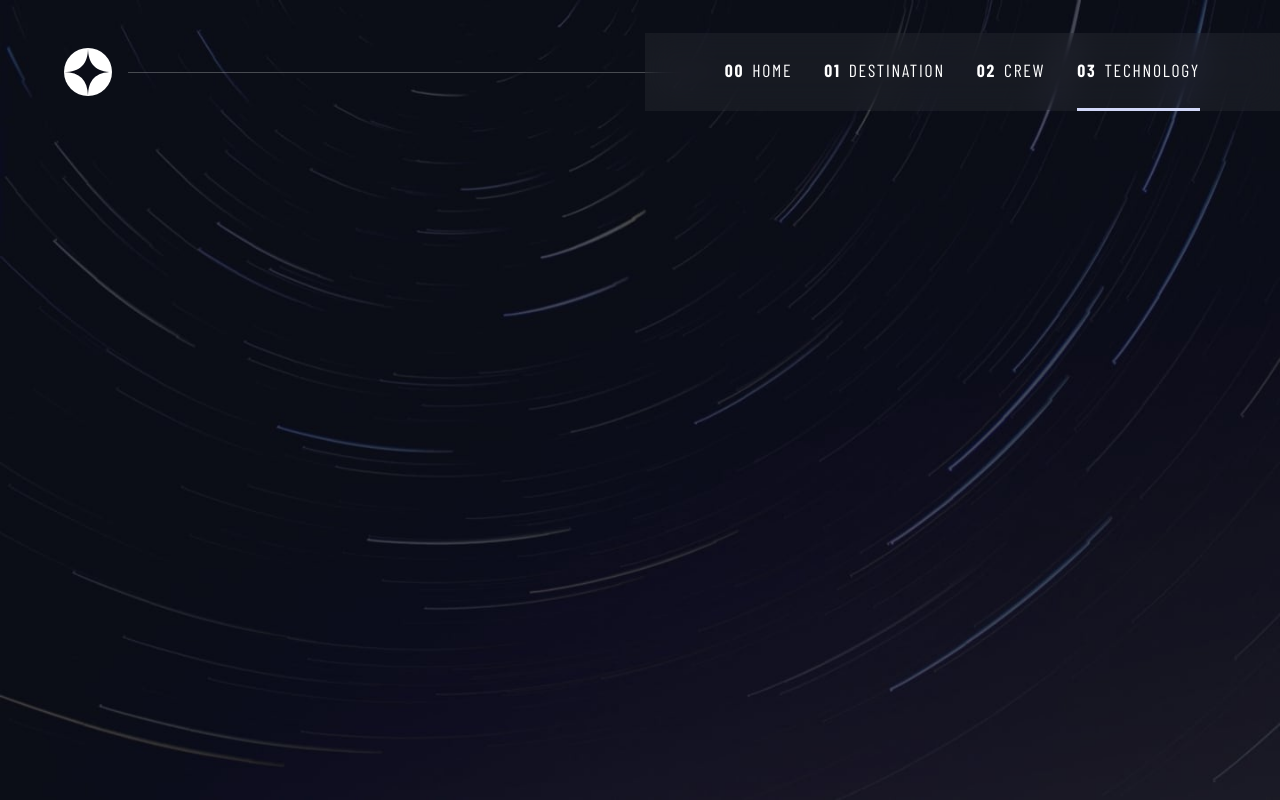
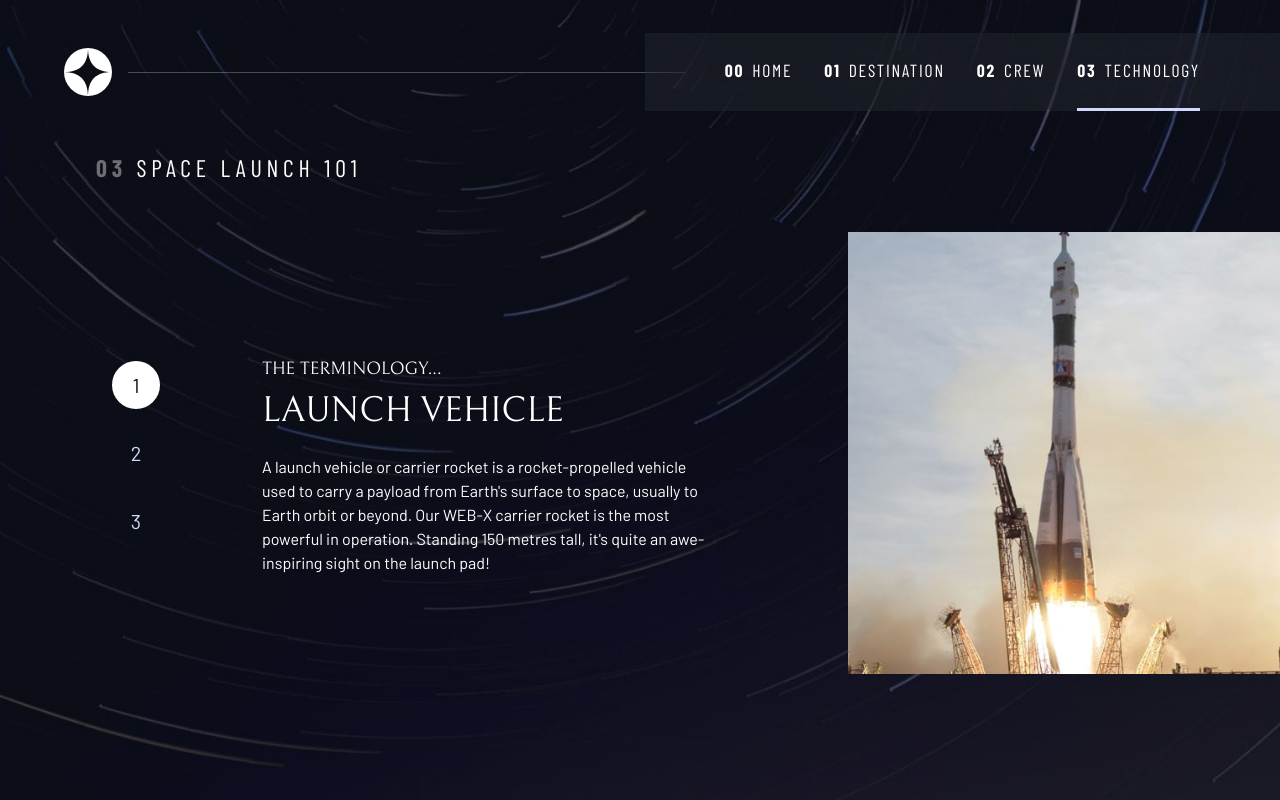
Before and after one commit to kole332/space-tourism-react, a Next.js app: page /technology in a window 1280 px wide. Built offline with nearby package versions, Linux system fonts and the light colour scheme.

Commit message:
project complete roughly

```diff
--- a/components/Layout.jsx
+++ b/components/Layout.jsx
@@ -31,14 +31,14 @@ function Header(props) {
       <button
         onClick={handleToggle}
         aria-expanded={toggle}
-        className="toggle-btn msm:block h-6 w-8 z-20 bg-hamburger bg-center bg-no-repeat absolute top-8 right-6 aria-expanded:bg-close sm:hidden transition-opacity"
+        className="toggle-btn msm:block h-6 w-8 z-50 bg-hamburger bg-center bg-no-repeat absolute top-8 right-6 aria-expanded:bg-close sm:hidden transition-opacity"
       >
         <span className="sr-only">Menu</span>
       </button>
       <nav className="md:order-2">
         <ul
           data-visible={toggle}
-          className="flex bg-clr-white bg-opacity-5 backdrop-blur-lg msm:flex-col msm:gap-1 msm:pt-24 msm:px-8 msm:w-[70vw] msm:fixed msm:top-0 msm:right-0 msm:h-full msm:translate-x-full msm:data-visible:translate-x-0 transition-transform sm:px-[clamp(1rem,_7vw,_5rem)] sm:gap-8"
+          className="flex bg-clr-white bg-opacity-5 backdrop-blur-2xl z-20 msm:flex-col msm:gap-1 msm:pt-24 msm:px-8 msm:w-[70vw] msm:fixed msm:top-0 msm:right-0 msm:h-full msm:translate-x-full msm:data-visible:translate-x-0 transition-transform sm:px-[clamp(1rem,_7vw,_5rem)] sm:gap-8"
         >
           {props.navigation.map((nav) => (
             <li
@@ -59,7 +59,9 @@ function Header(props) {
               </a>
             </li>
           ))}
-          <li className="flex self-center items-center mt-auto mb-8 px-4 py-1 border border-clr-light border-opacity-40 rounded text-clr-light text-opacity-80 bg-clr-dark bg-opacity-10 hover:border-transparent hover:text-clr-white hover:bg-clr-light hover:bg-opacity-10 backdrop-blur-3xl sm:hidden">
+
+          {/* testing code */}
+          {/* <li className="flex self-center items-center mt-auto mb-8 px-4 py-1 border border-clr-light border-opacity-40 rounded text-clr-light text-opacity-80 bg-clr-dark bg-opacity-10 hover:border-transparent hover:text-clr-white hover:bg-clr-light hover:bg-opacity-10 backdrop-blur-3xl sm:hidden">
             <a href="/about">About us </a>
             <svg
               xmlns="http://www.w3.org/2000/svg"
@@ -78,7 +80,7 @@ function Header(props) {
                 d="M11 5.5a.5.5 0 0 0-.5-.5h-5a.5.5 0 0 0 0 1h3.793l-8.147 8.146a.5.5 0 0 0 .708.708L10 6.707V10.5a.5.5 0 0 0 1 0v-5z"
               />
             </svg>
-          </li>
+          </li> */}
         </ul>
       </nav>
     </header>
--- a/pages/about.jsx
+++ /dev/null
@@ -1,16 +0,0 @@
-// Copyright (c) 2022 Dayal Moirangthem
-//
-// This software is released under the MIT License.
-// https://opensource.org/licenses/MIT
-
-import React from "react";
-
-function About() {
-  return (
-    <div>
-      <h1>Hello from About page.</h1>
-    </div>
-  );
-}
-
-export default About;
--- a/pages/destination.jsx
+++ b/pages/destination.jsx
@@ -20,7 +20,7 @@ function Destination(props) {
 
   return (
     <main className="grid grid-container--destination items-center px-8 md:grid-container md:grid-container--destination-md ">
-      <h1 className="title uppercase font-sans-cond tracking-[.3em] text-center sm:text-xl sm:tracking-[.2em]">
+      <h1 className="title uppercase font-sans-cond tracking-[.3em] text-center sm:text-xl sm:tracking-[.2em] sm:mt-8">
         <span className="text-clr-white text-opacity-30 font-bold">01</span>{" "}
         Pick your destination
       </h1>
@@ -67,13 +67,17 @@ function Destination(props) {
               <p className="font-sans-cond text-lg uppercase tracking-wide sm:mb-2">
                 Avg. distance
               </p>
-              <p className="font-serif text-3xl sm:text-4xl">{tab.distance}</p>
+              <p className="font-serif text-3xl sm:text-4xl uppercase">
+                {tab.distance}
+              </p>
             </div>
             <div>
               <p className="font-sans-cond text-lg uppercase tracking-wide sm:mb-2">
                 Est. travel time
               </p>
-              <p className="font-serif text-3xl sm:text-4xl">{tab.travel}</p>
+              <p className="font-serif text-3xl sm:text-4xl uppercase">
+                {tab.travel}
+              </p>
             </div>
           </div>
         </article>
--- a/pages/technology.jsx
+++ b/pages/technology.jsx
@@ -5,7 +5,11 @@
 
 import React from "react";
 
-function Technology() {
+function Technology(props) {
+  const technology = props.data.technology;
+
+  const [numberActive, setNumberActive] = React.useState("Launch vehicle");
+
   React.useEffect(() => {
     document.querySelector("body").classList.value = "technology";
     const active = document.querySelector('[aria-selected="technology"]');
@@ -13,7 +17,61 @@ function Technology() {
       active.setAttribute("aria-selected", true);
     }
   }, []);
-  return <main></main>;
+  return (
+    <main className="grid justify-center justify-items-center text-center px-6 gap-12 md:grid-container md:grid-container--technology md:px-0 md:mb-14">
+      <h1 className="title font-sans-cond tracking-[.2em] text-lg uppercase sm:text-2xl sm:mt-8">
+        <span className="font-bold text-clr-white text-opacity-40">03</span>{" "}
+        Space launch 101
+      </h1>
+
+      {technology.map((tech) => (
+        <picture
+          className="active-tab"
+          key={tech.name}
+          data-hidden={tech.name !== numberActive}
+        >
+          <img
+            className="md:hidden"
+            src={tech.images.landscape}
+            alt={tech.name}
+          />
+          <img
+            className="mmd:hidden"
+            src={tech.images.portrait}
+            alt={tech.name}
+          />
+        </picture>
+      ))}
+
+      <div className="number-tab flex gap-5">
+        {technology.map((tech) => (
+          <button
+            key={tech.name}
+            onClick={() => setNumberActive(tech.name)}
+            aria-selected={tech.name === numberActive}
+            className="active-tab bg-transparent text-clr-light text-xl border border-transparent w-12 aspect-[1] rounded-full hocus:border-clr-light hocus:border-opacity-40 aria-selected:bg-clr-white aria-selected:text-clr-dark"
+          >
+            {technology.indexOf(tech) + 1}
+          </button>
+        ))}
+      </div>
+
+      {/* articles */}
+      {technology.map((tech) => (
+        <article
+          key={tech.name}
+          data-hidden={tech.name !== numberActive}
+          className="technology-info active-tab mb-12 sm:mb-0"
+        >
+          <header className="font-serif uppercase my-6">
+            <h3 className="sm:text-lg">The terminology...</h3>
+            <p className="text-2xl sm:text-4xl sm:mt-2">{tech.name}</p>
+          </header>
+          <p className="max-w-[50ch]">{tech.description}</p>
+        </article>
+      ))}
+    </main>
+  );
 }
 
 export default Technology;
--- a/styles/globals.css
+++ b/styles/globals.css
@@ -142,4 +142,39 @@
   .grid-container--crew > .crew-info {
     grid-area: content;
   }
+
+  .grid-container--technology {
+    grid-template-columns: minmax(1rem, 1fr) minmax(0, 5rem) minmax(0, 35rem) minmax(
+        0,
+        30rem
+      );
+    grid-template-areas:
+      ". title title . "
+      ". tabs content image";
+  }
+
+  .grid-container--technology > .title {
+    grid-area: title;
+    justify-self: start;
+  }
+
+  .grid-container--technology > .number-tab {
+    /* --gap: 2rem; */
+    flex-direction: column;
+    align-self: center;
+    grid-area: tabs;
+  }
+
+  .grid-container--technology > picture {
+    max-width: 90%;
+    /* margin-left: auto; */
+    justify-self: end;
+    grid-area: image;
+    align-self: center;
+  }
+
+  .grid-container--technology > .technology-info {
+    grid-area: content;
+    align-self: center;
+  }
 }
```
Also changed, not shown: screenshots/technology-preview.png (added), 1 other file (tests, documents, lock files or other folders).
